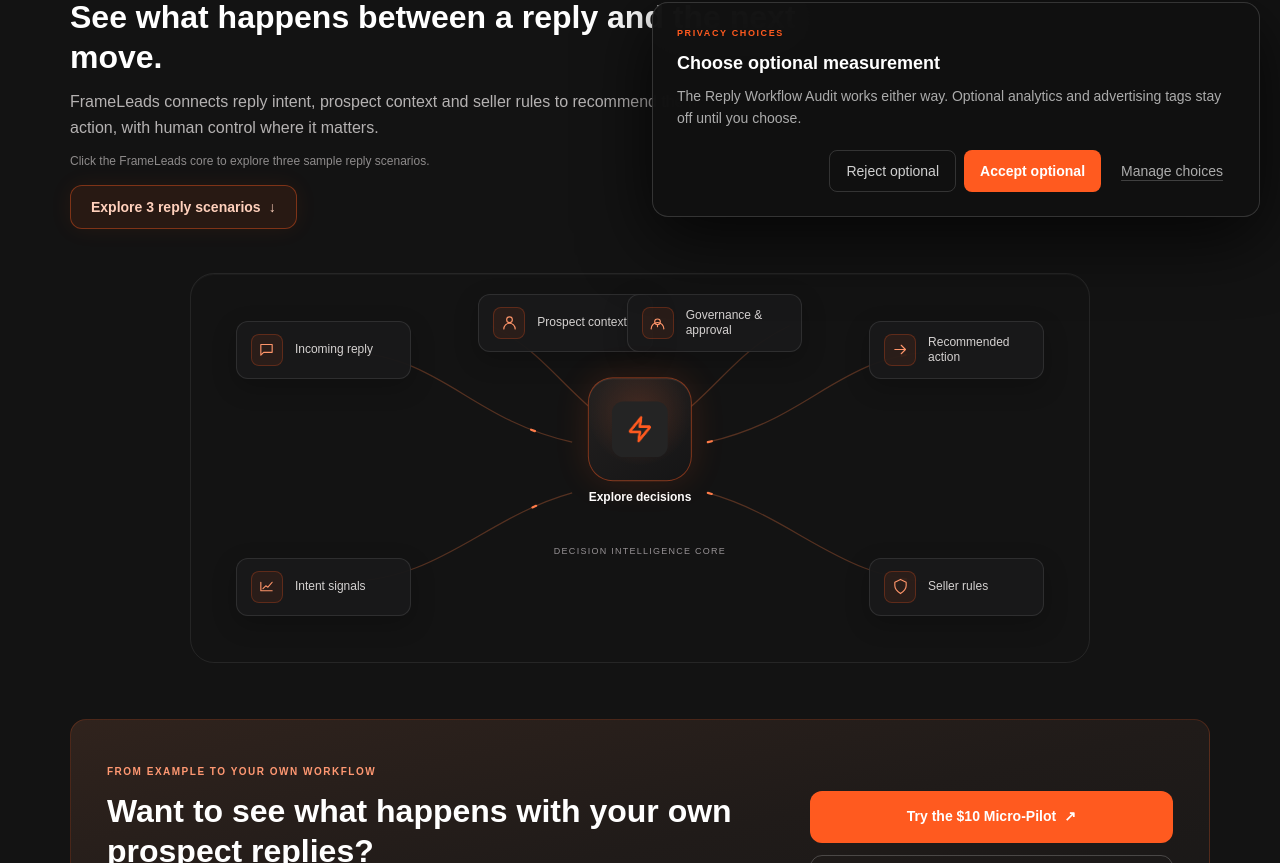
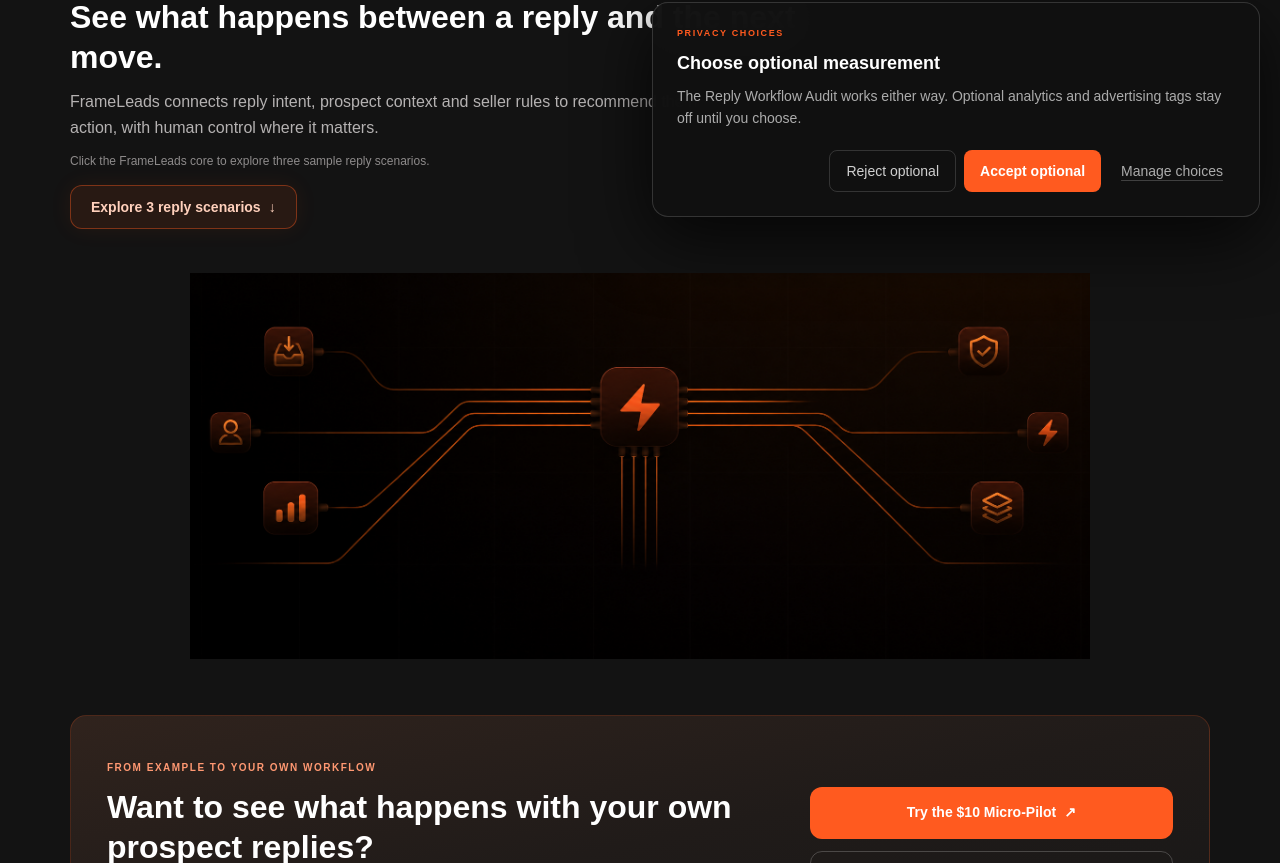
Before and after one commit to Frameleads/FrameLeads-Landing, a Next.js app: page /reply-decision-preview in a window 1280 px wide. Shown: the part 563-1426 px from the top of the page. Built offline with nearby package versions, Linux system fonts and the light colour scheme; a web font is replaced by a local one.

Commit message:
Replace reply preview network visual with approved PNG

```diff
--- a/src/components/ReplyDecisionPreview.tsx
+++ b/src/components/ReplyDecisionPreview.tsx
@@ -13,41 +13,9 @@ const progressSteps = ["Read the incoming reply", "Check conversation context",
 const revealSections = ["AI interpretation", "Relevant context", "Seller rule", "Intent and governance", "Recommended action", "Final safeguard"] as const;
 const REVEAL_INTERVAL_MS = 640;
 
-const gatewayNodes = [
-  { label: "Incoming reply", icon: "M4 5h16v11H8l-4 4V5Z" },
-  { label: "Prospect context", icon: "M12 12a4 4 0 1 0 0-8 4 4 0 0 0 0 8ZM4 21a8 8 0 0 1 16 0" },
-  { label: "Intent signals", icon: "M4 18V6m0 12h16M7 15l4-4 3 2 6-7" },
-  { label: "Seller rules", icon: "M12 2 20 6v5c0 5-3.5 8-8 11-4.5-3-8-6-8-11V6l8-4Z" },
-  { label: "Governance & approval", icon: "M8 11a4 4 0 1 0 8 0 4 4 0 0 0-8 0ZM3 21a9 9 0 0 1 18 0m-9-6v3" },
-  { label: "Recommended action", icon: "M4 12h15m-6-6 6 6-6 6" },
-] as const;
-
-function DecisionNetworkVisual({ reducedMotion }: { reducedMotion: boolean }) {
-  const lineClass = "fill-none stroke-[#8A4A2D]/55 stroke-[1.2]";
-  return <div className="relative mx-auto mt-7 max-w-[900px] rounded-3xl border border-white/[.08] bg-[linear-gradient(rgba(255,255,255,.025)_1px,transparent_1px),linear-gradient(90deg,rgba(255,255,255,.025)_1px,transparent_1px),radial-gradient(ellipse_at_50%_48%,rgba(255,90,31,.1),transparent_48%),#101011] bg-[size:34px_34px,34px_34px,auto,auto] px-4 py-5 shadow-[inset_0_1px_0_rgba(255,255,255,.035)] sm:px-7 sm:py-7 md:h-[390px] md:px-0 md:py-0">
-    <svg aria-hidden="true" viewBox="0 0 900 390" preserveAspectRatio="none" className="pointer-events-none absolute inset-0 hidden h-full w-full md:block">
-      <path className={lineClass} d="M145 78 C250 78 275 145 382 169"/><path className={lineClass} d="M300 52 C350 75 370 112 414 146"/><path className={lineClass} d="M145 310 C250 310 290 246 382 220"/>
-      <path className={lineClass} d="M755 78 C650 78 625 145 518 169"/><path className={lineClass} d="M600 52 C550 75 530 112 486 146"/><path className={lineClass} d="M755 310 C650 310 610 246 518 220"/>
-      {!reducedMotion && <g className="text-[#FF7C49]" fill="none" stroke="currentColor" strokeWidth="2.2" strokeDasharray="4 210" strokeLinecap="round">
-        <path d="M145 78 C250 78 275 145 382 169"><animate attributeName="stroke-dashoffset" values="220;0" dur="4s" repeatCount="indefinite"/></path>
-        <path d="M145 310 C250 310 290 246 382 220"><animate attributeName="stroke-dashoffset" values="220;0" dur="5s" begin="1.2s" repeatCount="indefinite"/></path>
-        <path d="M518 169 C625 145 650 78 755 78"><animate attributeName="stroke-dashoffset" values="0;220" dur="4.5s" begin=".7s" repeatCount="indefinite"/></path>
-        <path d="M518 220 C610 246 650 310 755 310"><animate attributeName="stroke-dashoffset" values="0;220" dur="5.2s" begin="1.8s" repeatCount="indefinite"/></path>
-      </g>}
-    </svg>
-    <div className="relative z-10 grid grid-cols-2 gap-3 md:absolute md:inset-0 md:block">
-      {gatewayNodes.map((node, index) => <div key={node.label} className={`flex min-h-[58px] min-w-0 items-center gap-2 rounded-xl border border-white/[.1] bg-[#19191a]/95 px-2.5 py-2 shadow-[0_8px_25px_rgba(0,0,0,.22)] sm:gap-3 sm:px-3.5 ${index < 3 ? "order-1" : "order-3"} ${index === 0 ? "md:absolute md:left-[5%] md:top-[12%] md:w-[175px]" : index === 1 ? "md:absolute md:left-[32%] md:top-[5%] md:w-[175px]" : index === 2 ? "md:absolute md:left-[5%] md:bottom-[12%] md:w-[175px]" : index === 3 ? "md:absolute md:right-[5%] md:bottom-[12%] md:w-[175px]" : index === 4 ? "md:absolute md:right-[32%] md:top-[5%] md:w-[175px]" : "md:absolute md:right-[5%] md:top-[12%] md:w-[175px]"}`}>
-        <span aria-hidden="true" className="grid h-8 w-8 shrink-0 place-items-center rounded-lg border border-[#FF5A1F]/25 bg-[#FF5A1F]/[.08] text-[#FF956A]"><svg viewBox="0 0 24 24" width="17" height="17" fill="none" stroke="currentColor" strokeWidth="1.6" strokeLinecap="round" strokeLinejoin="round"><path d={node.icon}/></svg></span>
-        <span className="min-w-0 text-[11px] font-medium leading-tight text-[#D5D2D1] sm:text-xs">{node.label}</span>
-      </div>)}
-      <div className="order-2 col-span-2 flex flex-col items-center py-2 md:absolute md:left-1/2 md:top-1/2 md:-translate-x-1/2 md:-translate-y-1/2 md:py-0">
-        <div aria-hidden="true" className="relative grid h-[104px] w-[104px] place-items-center rounded-[25px] border border-[#FF5A1F]/45 bg-[radial-gradient(circle_at_50%_35%,rgba(255,105,52,.18),transparent_62%),linear-gradient(145deg,#242120,#151516)] shadow-[0_0_34px_rgba(255,90,31,.14),inset_0_1px_0_rgba(255,255,255,.08)] transition-[transform,box-shadow,border-color] duration-300 group-hover/gateway:scale-[.97] group-hover/gateway:translate-y-[2px] group-hover/gateway:border-[#FF713C]/80 group-hover/gateway:shadow-[0_0_46px_rgba(255,90,31,.28),inset_0_5px_12px_rgba(0,0,0,.34)] group-active/gateway:scale-[.94] group-active/gateway:translate-y-[4px] motion-reduce:transition-none motion-reduce:transform-none">
-          <Image src="/logo.png" alt="" aria-hidden="true" width={56} height={56} sizes="56px" className="h-14 w-14 rounded-xl object-cover transition-[filter,transform] duration-300 group-hover/gateway:brightness-125"/>
-        </div>
-        <span className="mt-2 text-xs font-semibold text-white">Explore decisions</span>
-        <p className="mt-9 max-w-[200px] text-center font-mono text-[9px] uppercase tracking-[.14em] text-[#969194] md:mt-10">Decision intelligence core</p>
-      </div>
-    </div>
+function DecisionNetworkVisual() {
+  return <div className="mx-auto mt-7 w-full max-w-[900px] min-w-0">
+    <Image src="/images/neon_orange_tech_network_hub.png" alt="FrameLeads decision intelligence network" width={1916} height={821} sizes="(max-width: 900px) 100vw, 900px" unoptimized className="block h-auto w-full" />
   </div>;
 }
 
@@ -299,7 +267,7 @@ export default function ReplyDecisionPreview() {
         <button type="button" onClick={openScenarios} className="mb-4 inline-flex min-h-11 items-center justify-center rounded-xl border border-[#FF5A1F]/40 bg-[#FF5A1F]/[.09] px-5 py-2.5 text-sm font-semibold text-[#FFD0BC] shadow-[0_0_22px_rgba(255,90,31,.08)] transition-colors hover:border-[#FF5A1F]/70 hover:bg-[#FF5A1F]/[.14] focus-visible:outline-2 focus-visible:outline-offset-2 focus-visible:outline-[#FF5A1F]">Explore 3 reply scenarios <span aria-hidden="true" className="ml-2">↓</span></button>
         <details ref={gatewayRef} onToggle={(event) => { if (event.currentTarget.open) window.requestAnimationFrame(() => scenarioRef.current?.scrollIntoView({ behavior: reducedMotion ? "instant" : "smooth", block: "start" })); }} className="group/gateway min-w-0" data-testid="decision-gateway">
           <summary onClick={(event) => { event.preventDefault(); openScenarios(); }} aria-label="Explore FrameLeads reply decision scenarios" className="group/gateway block cursor-pointer list-none rounded-3xl outline-none focus-visible:ring-2 focus-visible:ring-[#FF5A1F] focus-visible:ring-offset-4 focus-visible:ring-offset-[#131313] [&::-webkit-details-marker]:hidden">
-            <DecisionNetworkVisual reducedMotion={Boolean(reducedMotion)} />
+            <DecisionNetworkVisual />
           </summary>
           <div className="pt-7">
       <section ref={scenarioRef} className="scroll-mt-5" aria-labelledby="choose-scenario">
```
Also changed, not shown: public/images/neon_orange_tech_network_hub.png (added), 1 other file (tests, documents, lock files or other folders).
